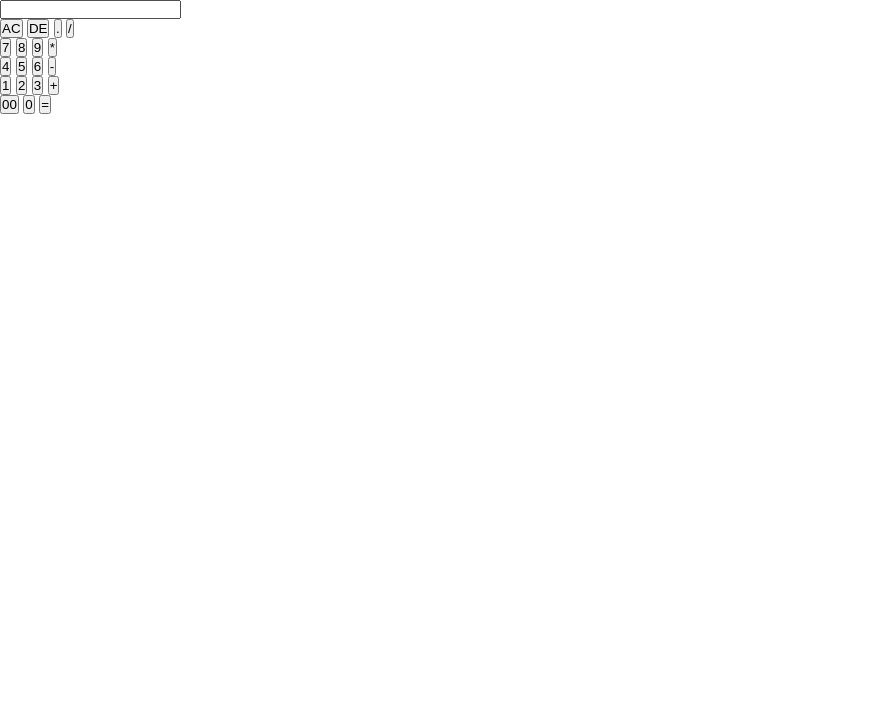
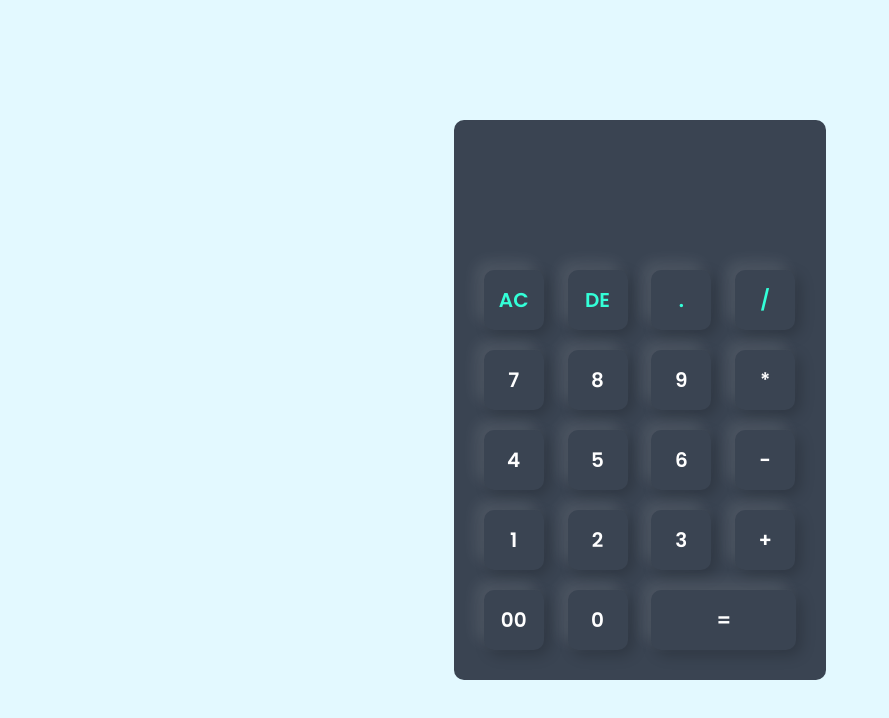
Before and after one commit to rohit90c/calculator, a plain HTML site: page index.html in a window 1280 px wide. Shown: the whole page, without its empty margins (0-889 px from the left). Drawn offline with Linux system fonts and the light colour scheme.

Commit message:
Update style.css

```diff
--- a/style.css
+++ b/style.css
@@ -1,60 +1,56 @@
 * {
     margin: 0;
     padding: 0;
-    font-family: sans-serif;
+    font-family: 'Poppins', sans-serif;
     box-sizing: border-box;
 }
 
-.screen {
-    background: linear-gradient(rgba(119, 9, 9, 0.5), rgba(0, 0, 0, 0.7));
-    background-size: cover;
+.container {
+    width: 100%;
     height: 100vh;
-    width: 100%;
+    background: #e3f9ff;
+    display: flex;
+    align-items: center;
+    justify-content: center;
 }
 
-nav {
-    display: flex;
-    align-items: center;
-    justify-content: space-between;
-    padding-top: 45px;
-    padding-left: 8%;
-    padding-right: 8%;
+.calculator {
+    background: #3a4452;
+    padding: 20px;
+    border-radius: 10px;
 }
 
-nav ul li {
-    display: inline-block;
-    list-style: none;
-    padding: 10px 25px;
+.calculator form input {
+    border: 0;
+    outline: 0;
+    width: 60px;
+    height: 60px;
+    border-radius: 10px;
+    box-shadow: -8px -8px 15px rgba(255, 255, 255, 0.1), 5px 5px 15px rgba(0, 0, 0, 0.2);
+    background: transparent;
+    font-size: 20px;
+    color: #fff;
+    cursor: pointer;
+    margin: 10px;
 }
 
-.logo {
-    padding: 40px;
-    letter-spacing: 2px;
-    cursor: pointer;
-    font-size: 32px;
+form .display {
+    display: flex;
+    justify-content: flex-end;
+    margin: 20px 0;
 }
 
-nav ul li a {
-    text-decoration: none;
-    color: #fff;
+form .display input {
+    text-align: right;
+    flex: 1;
+    font-size: 45px;
+    box-shadow: none;
 }
 
-span {
-    color: red;
+form input.equal {
+    width: 145px;
 }
 
-nav ul li a:hover {
-    color: #2b0303;
+form input.operator {
+    color: #33ffd8;
 }
-
-.btn {
-    color: #fff;
-    background-color: red;
-    border: 2px solid transparent;
-    border-radius: 30px;
-    padding: 10px 25px;
-}
-
-.btn:hover {
-    transform: scale(1.2);
-}
```
